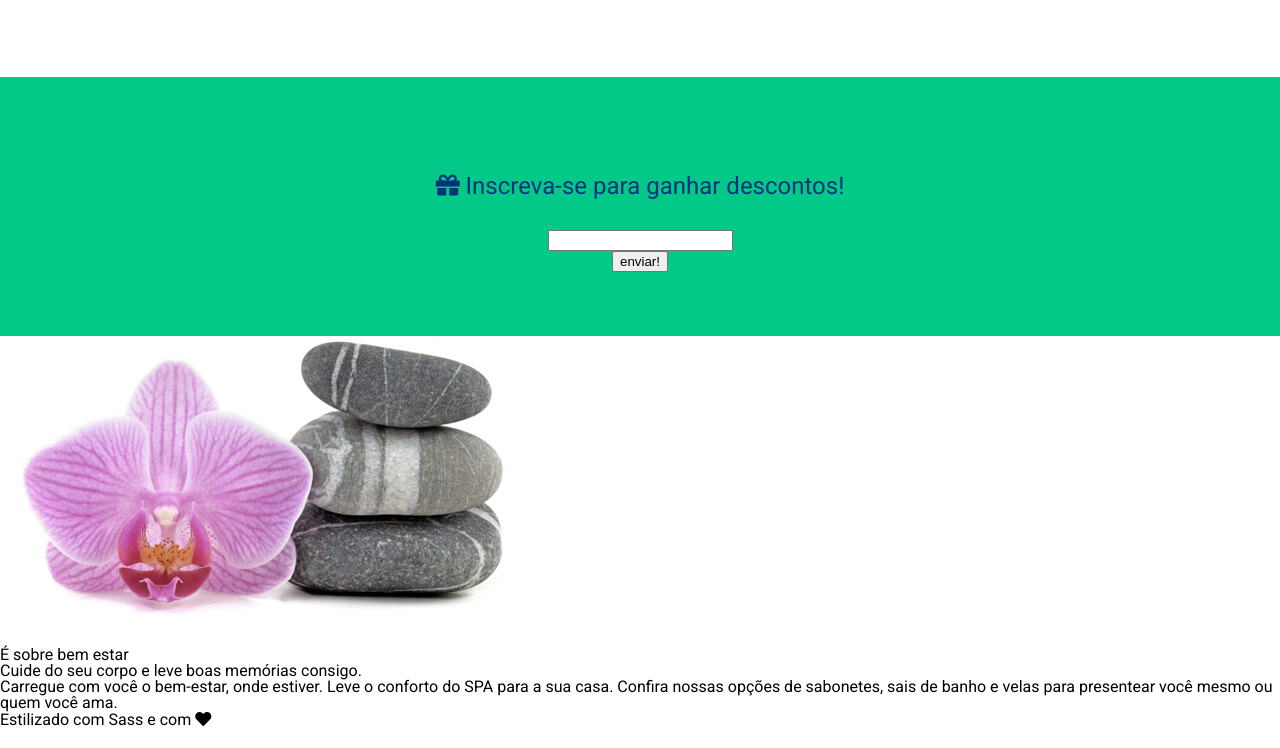
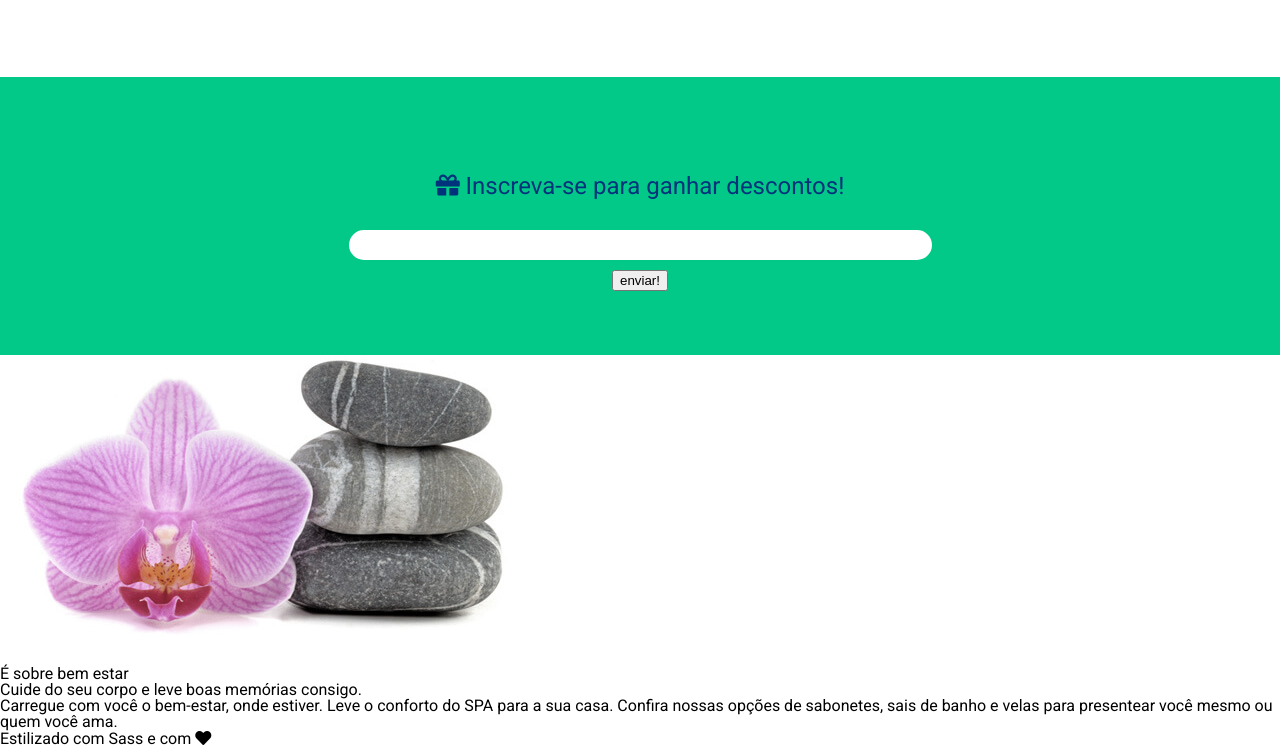
Before and after one commit to Guilbertoliveira/SPA-project, a plain HTML site: page index.html in a window 1280 px wide. Shown: the part 1108-1856 px from the top of the page. Drawn offline with nearby package versions, Linux system fonts and the light colour scheme; files that its build step writes are made by us from their sources.

Commit message:
input styling

```diff
--- a/styles/component/_cupom.scss
+++ b/styles/component/_cupom.scss
@@ -11,4 +11,23 @@
            font-size: $tamanho-do-texto / 2;
         }
     }
+    .input {
+        margin: 10px auto;
+        width: 575px;
+        border-radius: 20px;
+        border: 4px solid white;
+        background-color: white;
+        input {
+            border: transparent;
+            height: 20px;
+            border: none;
+            width: 540px;
+            outline: none;
+            font-size: 18px;
+        }
+        &:hover, &:focus-within {
+            box-shadow: 1px 1px 8px 5px $cor-secundaria;
+            outline: none;
+        }
+    }
 }
```
